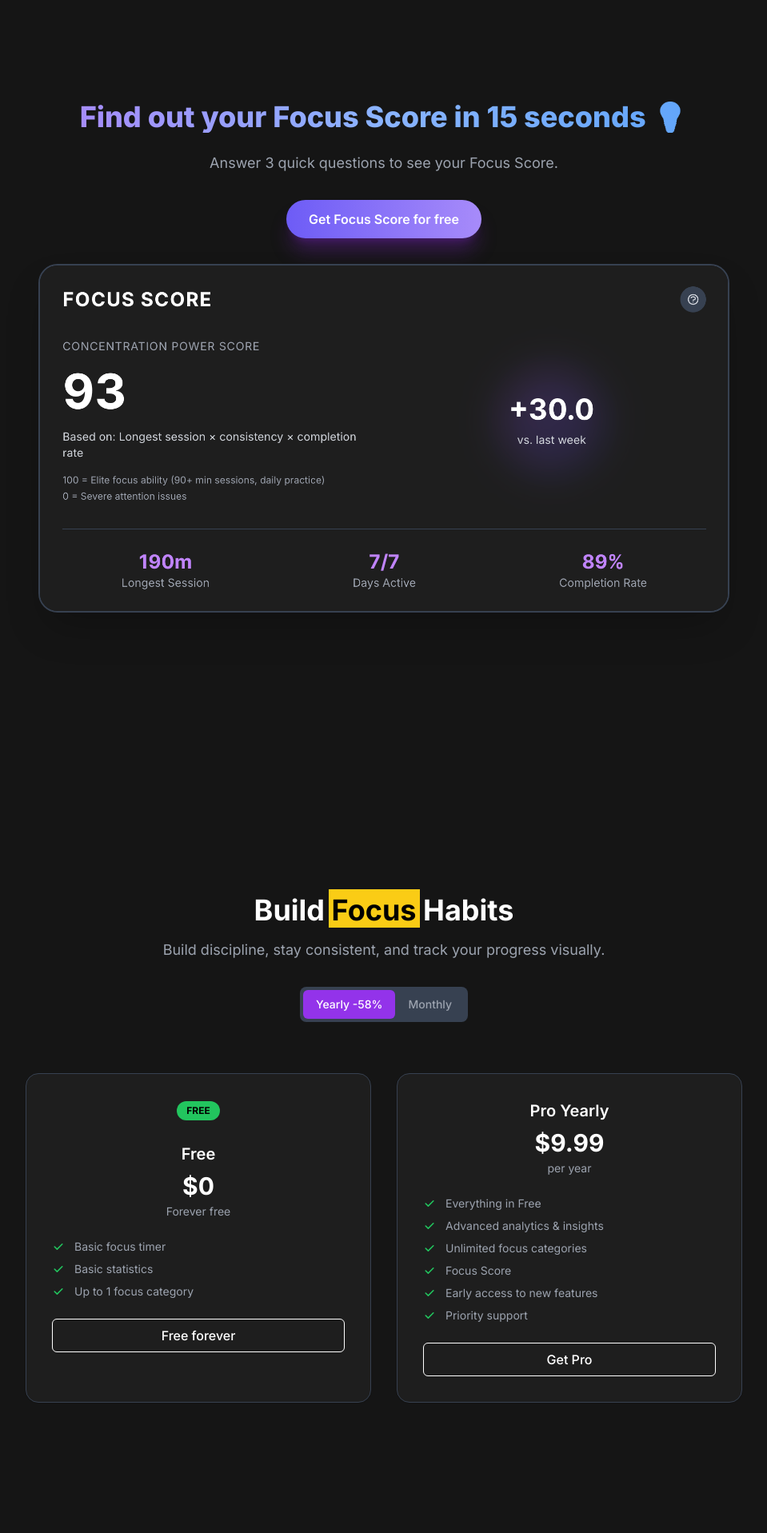
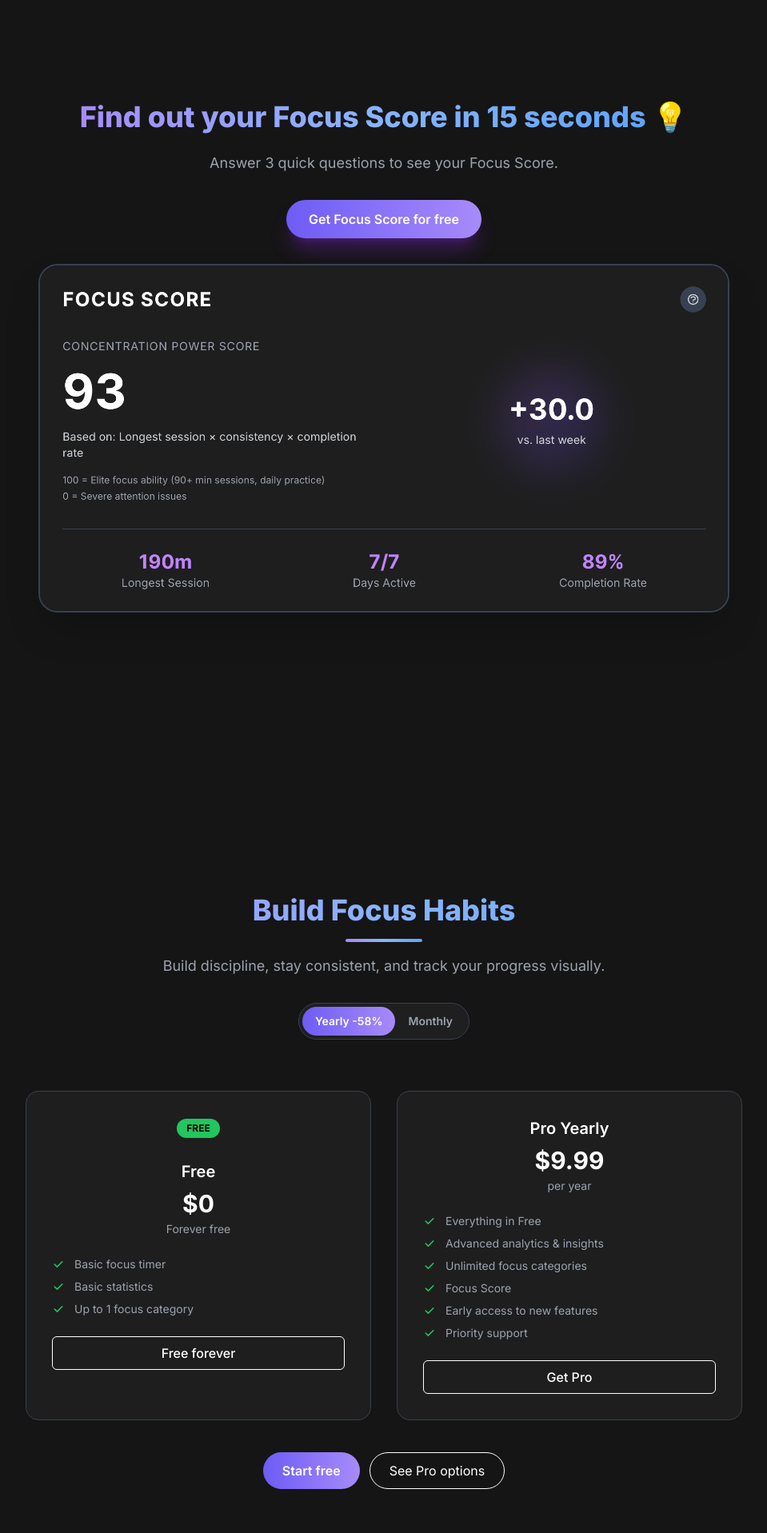
Before and after one commit to jushkinbekrashidovich/focussessions, a Next.js app: page / in a window 1280 px wide. Shown: the part 1940-3857 px from the top of the page at 80% size, without its empty margins (160-1119 px from the left). Built offline with nearby package versions, Linux system fonts and the light colour scheme; no server answers; what @paddle/paddle-js would draw is missing.

Commit message:
optimized pricing section

```diff
--- a/src/app/page.tsx
+++ b/src/app/page.tsx
@@ -236,8 +236,9 @@ export default function Home() {
 
       {/* Main Value Proposition Section */}
       <section id="demo" className="w-full flex flex-col items-center justify-center bg-[#151515] px-4 py-12 sm:py-16 md:py-20">
-        <h2 className="text-2xl sm:text-3xl md:text-4xl font-extrabold leading-tight text-center mb-4 sm:mb-6 px-4 bg-gradient-to-r from-[#a78bfa] via-[#8ab4ff] to-[#60a5fa] bg-clip-text text-transparent">
-          Find out your Focus Score in 15 seconds 💡
+        <h2 className="text-2xl sm:text-3xl md:text-4xl font-extrabold leading-tight text-center mb-4 sm:mb-6 px-4">
+          <span className="bg-gradient-to-r from-[#a78bfa] via-[#8ab4ff] to-[#60a5fa] bg-clip-text text-transparent">Find out your Focus Score in 15 seconds</span>
+          <span className="text-white"> 💡</span>
         </h2>
         <p className="text-gray-400 text-base sm:text-lg text-center mb-6 sm:mb-8 max-w-2xl px-4">
           Answer 3 quick questions to see your Focus Score.
@@ -271,11 +272,10 @@ export default function Home() {
       {/* Pricing Section */}
       <section id="pricing" className="w-full px-4 sm:px-6 md:px-40 py-12 sm:py-16 md:py-20 bg-[#151515]">
         <div className="text-center mb-12 sm:mb-16">
-          <h2 className="text-2xl sm:text-3xl md:text-4xl font-bold text-white mb-4 px-4">
-            Build <span className="relative inline-block">
-              <span className="bg-yellow-400 text-black px-1 pt-1 pb-0 -mx-1">Focus</span>
-            </span> Habits
+          <h2 className="text-2xl sm:text-3xl md:text-4xl font-extrabold text-center mb-3 sm:mb-4 px-4 bg-gradient-to-r from-[#a78bfa] via-[#8ab4ff] to-[#60a5fa] bg-clip-text text-transparent">
+            Build Focus Habits
           </h2>
+          <div className="mx-auto h-1 w-24 rounded-full bg-gradient-to-r from-[#a78bfa] via-[#8ab4ff] to-[#60a5fa] mb-4"></div>
 
           <p className="text-base sm:text-lg text-gray-400 max-w-2xl mx-auto px-4 mb-8">
             Build discipline, stay consistent, and track your progress visually.
@@ -283,12 +283,12 @@ export default function Home() {
 
           {/* Toggle Switch */}
           <div className="flex justify-center mb-8">
-            <div className="bg-gray-700 rounded-lg p-1 flex">
+            <div className="bg-[#1f1f1f] rounded-full p-1 flex border border-gray-700">
               <button
                 onClick={() => setIsYearly(true)}
-                className={`px-4 py-2 text-sm font-medium rounded-md transition ${
+                className={`px-4 py-2 text-sm font-semibold rounded-full transition ${
                   isYearly
-                    ? 'text-white bg-purple-600'
+                    ? 'text-white bg-gradient-to-r from-[#6d5cf6] to-[#a78bfa]'
                     : 'text-gray-400 hover:text-white'
                 }`}
               >
@@ -296,9 +296,9 @@ export default function Home() {
               </button>
               <button
                 onClick={() => setIsYearly(false)}
-                className={`px-4 py-2 text-sm font-medium rounded-md transition ${
+                className={`px-4 py-2 text-sm font-semibold rounded-full transition ${
                   !isYearly
-                    ? 'text-white bg-purple-600'
+                    ? 'text-white bg-gradient-to-r from-[#6d5cf6] to-[#a78bfa]'
                     : 'text-gray-400 hover:text-white'
                 }`}
               >
@@ -410,6 +410,14 @@ export default function Home() {
           </div>
 
         </div>
+
+        {/* Section-level CTAs */}
+        <div className="mt-10 text-center">
+          <div className="inline-flex gap-3">
+            <button onClick={() => router.push('/login')} className="bg-gradient-to-r from-[#6d5cf6] to-[#a78bfa] text-white font-semibold px-6 py-2.5 rounded-full hover:from-[#5b4cf0] hover:to-[#947cf7]">Start free</button>
+            <button onClick={() => router.push('#pricing')} className="border border-white text-white px-6 py-2.5 rounded-full hover:bg-white hover:text-black">See Pro options</button>
+          </div>
+        </div>
       </section>
 
       {/* FAQ Section */}
```
